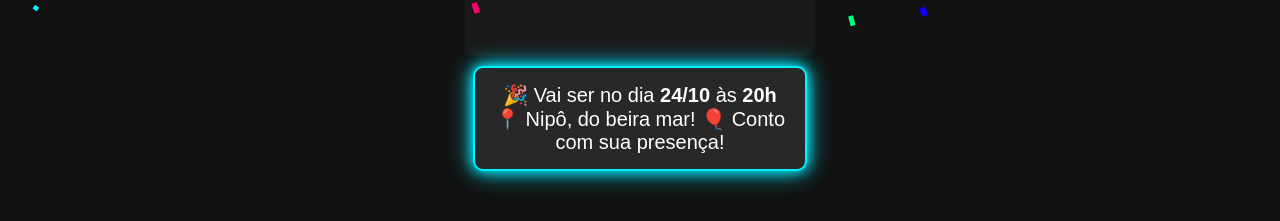
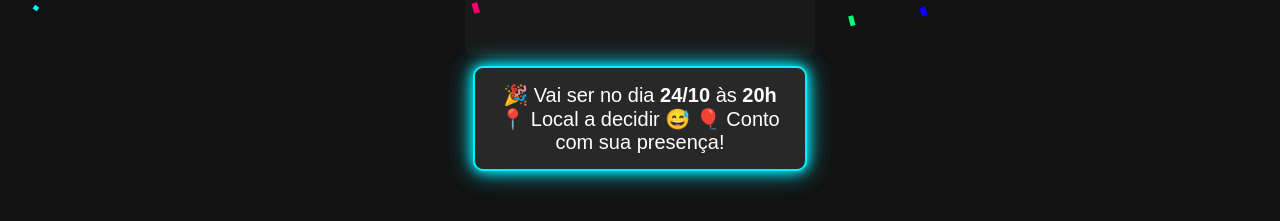
Before and after one commit to AnitaHolderbaum/homem, a plain HTML site: page index.html in a window 1280 px wide. Both pictures are taken after a click on the button "Sim". Shown: the part 477-698 px from the top of the page. Drawn offline with Linux system fonts and the light colour scheme.

Commit message:
Invite aniver index.html

```diff
--- a/index.html
+++ b/index.html
@@ -93,7 +93,7 @@
         </div>
         <div class="info-box" id="info">
             🎉 Vai ser no dia <strong>24/10</strong> às <strong>20h</strong><br>
-            📍 Nipô, do beira mar!
+            📍 Local a decidir 😅
             🎈 Conto com sua presença!
         </div>
     </div>
```
